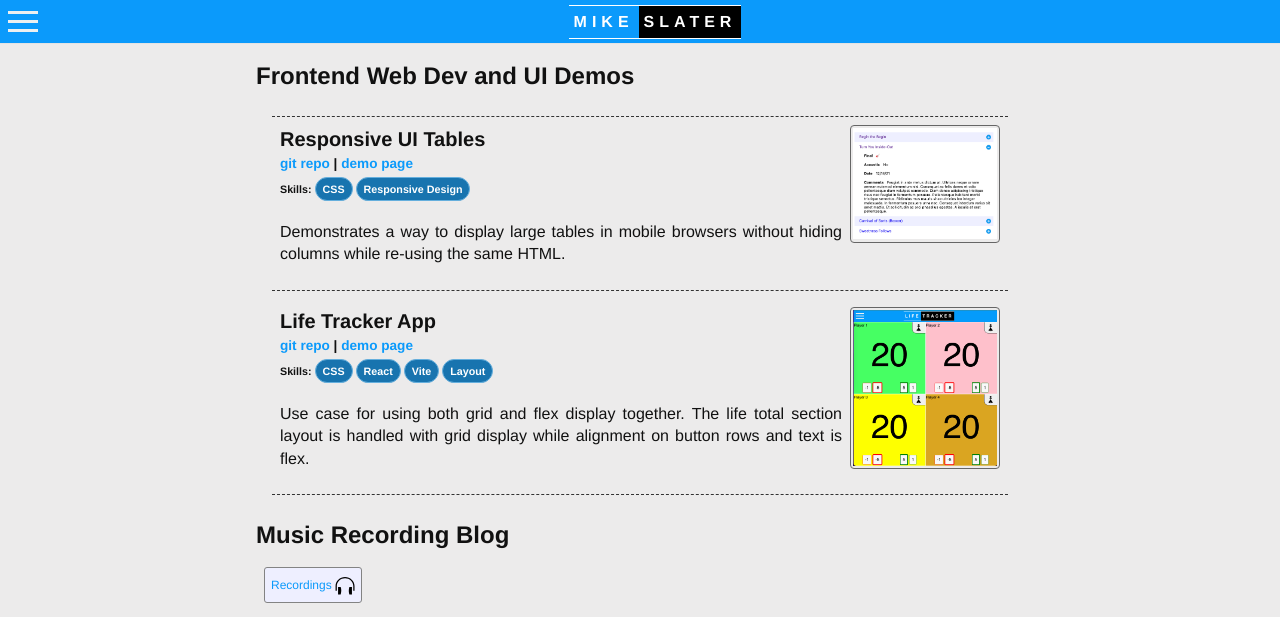
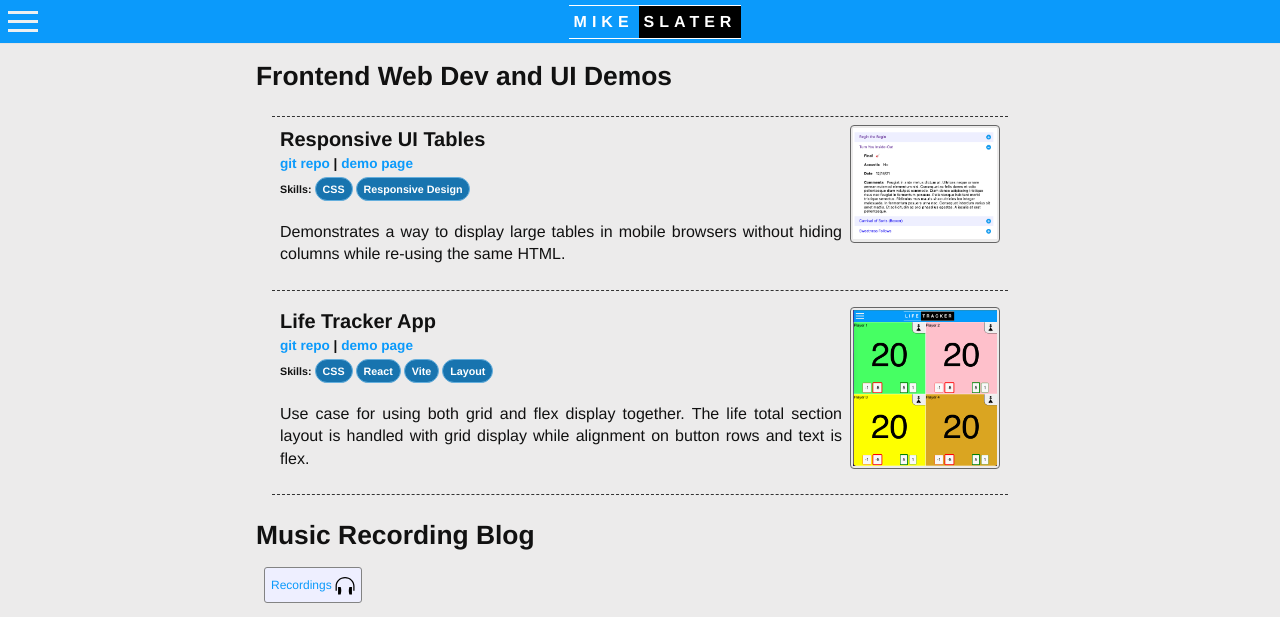
Before and after one commit to slatron/slatron.github.io, a Jekyll site: the page built from index.html, in a window 1280 px wide. Shown: the top 617 px of the page. Built offline with Jekyll 4.4.1, drawn with Linux system fonts in a browser that asks for light colours; the list of posts is cut into pages by our own code.

Commit message:
update responsive mixins

```diff
--- a/_includes/blog.html
+++ b/_includes/blog.html
@@ -1,5 +1,5 @@
 
-<h2>Music Recording Blog</h2>
+<h2 class="page-heading">Music Recording Blog</h2>
 
 <div class="wrapper">
   <a class="btn" href="/recordings.html">
--- a/_includes/dev-demos.html
+++ b/_includes/dev-demos.html
@@ -1,4 +1,4 @@
-<h2>Frontend Web Dev and UI Demos</h2>
+<h2 class="page-heading">Frontend Web Dev and UI Demos</h2>
 
 <div class="wrapper">
   <section class="demo">
--- a/_sass/_base.scss
+++ b/_sass/_base.scss
@@ -149,7 +149,7 @@
     padding-left: $base-unit;
     @extend %clearfix;
 
-    @include media-query($laptop) {
+    @include media-query($tablet) {
         max-width: -webkit-calc(800px - (#{$base-unit}));
         max-width:         calc(800px - (#{$base-unit}));
         padding-right: $base-unit / 2;
--- a/_sass/_knit.scss
+++ b/_sass/_knit.scss
@@ -36,7 +36,7 @@
   margin-left: auto;
   padding: 0.5rem $base-unit;
 
-  @include media-query($laptop) {
+  @include media-query($tablet) {
       max-width: -webkit-calc(800px - (#{$base-unit}));
       max-width:         calc(800px - (#{$base-unit}));
       padding-right: $base-unit / 2;
--- a/_sass/_pages.scss
+++ b/_sass/_pages.scss
@@ -1,9 +1,14 @@
+@import 'settings';
+
 // /**
 //  * Page content
 //  */
 .page-heading,
 .post-title  {
-  font-size: 1.65rem;
+  font-size: 1.2rem;
+  @include breakpoint(tablet) {
+    font-size: 1.65rem;
+  }
 }
 
 .page-content {
@@ -44,12 +49,16 @@
     display: flex;
     flex-direction: column;
     transition: all 1s;
+    width: 100%;
 
     &:hover {
       border: 1px solid #292929;
       background: #ebece1;
     }
 
+    a {
+      text-align: center;
+    }
   }
   h2 {
     font-size: 0.85rem;
@@ -75,7 +84,7 @@
   }
 }
 
-@include media-query($laptop) {
+@include media-query($mobile) {
   .slug-list {
     li {
       flex: 0 0 30%;
--- a/_sass/_settings.scss
+++ b/_sass/_settings.scss
@@ -24,13 +24,9 @@
 $color-white:      #e3e3e3;
 $color-black:      #000;
 
-$laptop:        800px;
-
-@mixin media-query($device) {
-    @media screen and (min-width: $device) {
-        @content;
-    }
-}
+$laptop:        1240px;
+$tablet:        768px;
+$mobile:        475px;
 
 $layer-main-body: 1;
 $layer-top-elements: 1000;
@@ -42,12 +38,21 @@
 $transtion-drawer: all 0.3s ease-in-out;
 $base-rounded-corners: 3px;
 
-// =========== Breakpoint mixins
+// =========== Responsive mixins
+@mixin media-query($device) {
+    @media screen and (min-width: $device) {
+        @content;
+    }
+}
+
 @mixin breakpoint($point) {
     @if $point == laptop {
-        @media (min-width: 1240px) { @content ; }
+        @media (min-width: $laptop) { @content ; }
     }
     @else if $point == tablet {
-        @media (min-width: 768px) { @content ; }
+        @media (min-width: $tablet) { @content ; }
+    }
+    @else if $point == mobile {
+        @media (min-width: $mobile) { @content ; }
     }
 }
```
